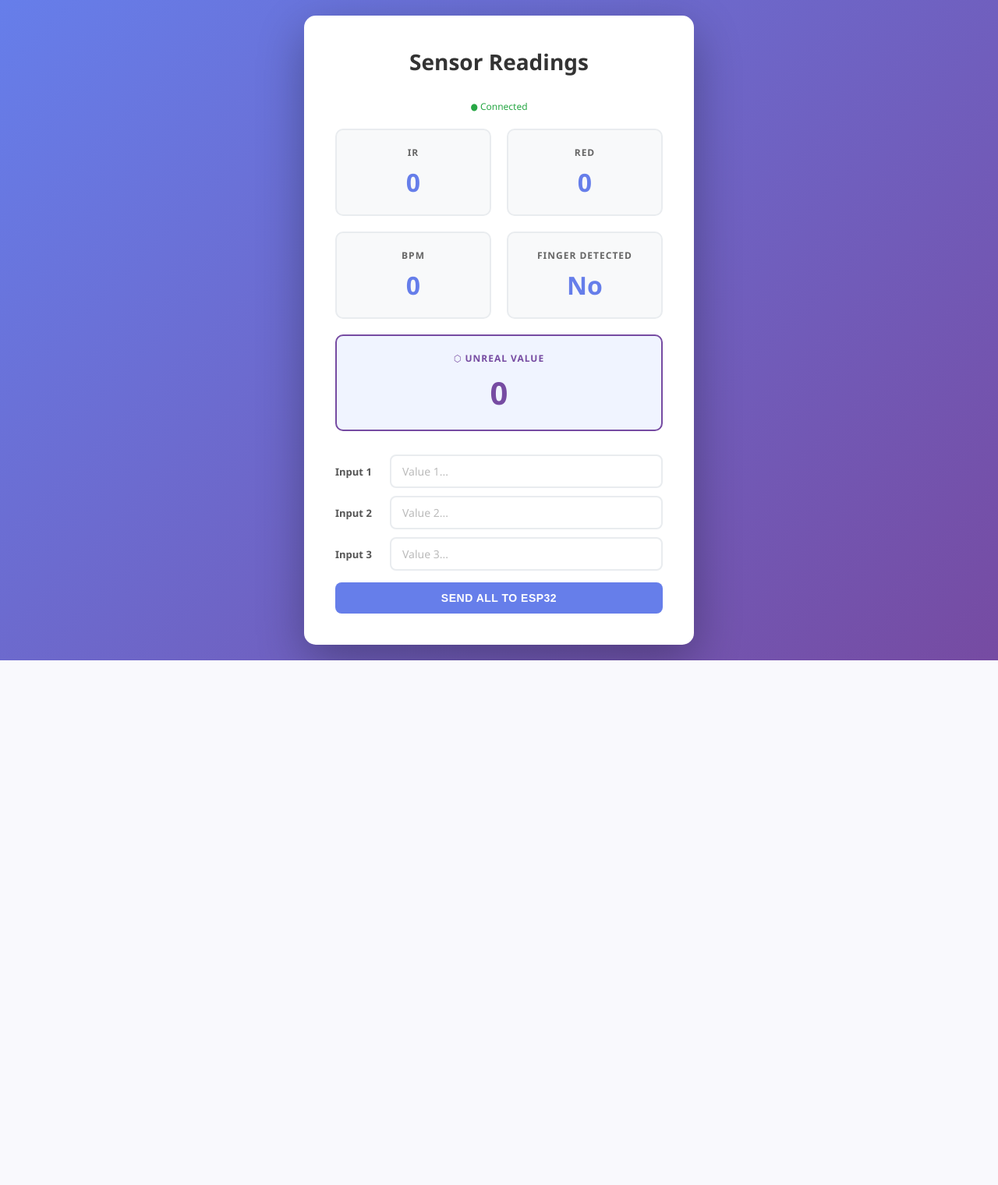
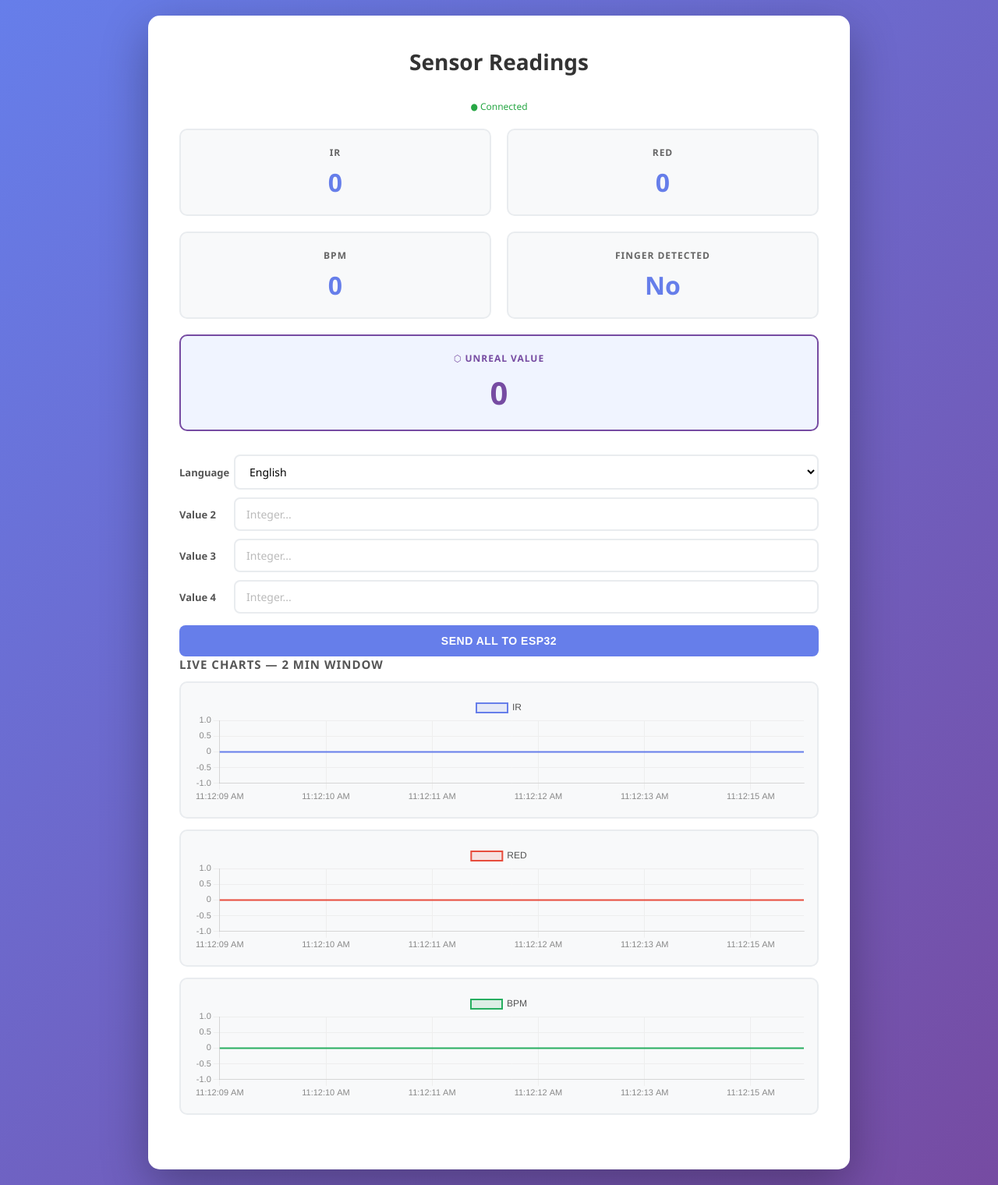
Before and after one commit to aruniankur/claustrophobiacodeforwebsite, a Flask app: page / in a window 1280 px wide. Shown: the whole page at 78% size. Before the commit the page ends 847 px from the top, so only its background shows below. Run offline with Flask 3, Linux system fonts and the light colour scheme.

Commit message:
added chart

```diff
--- a/main.py
+++ b/main.py
@@ -97,15 +97,16 @@ def data():
 def trigger():
     try:
         data = request.json or {}
-        msg1 = data.get("msg1", "")
-        msg2 = data.get("msg2", "")
-        msg3 = data.get("msg3", "")
+        msg1 = data.get("msg1", 0)
+        msg2 = data.get("msg2", 0)
+        msg3 = data.get("msg3", 0)
+        msg4 = data.get("msg4", 0)
 
         url = f"http://{ESP32_IP}/message"
-        response = requests.get(url, params={"msg1": msg1, "msg2": msg2, "msg3": msg3}, timeout=5)
+        response = requests.get(url, params={"msg1": msg1, "msg2": msg2, "msg3": msg3, "msg4": msg4}, timeout=5)
 
-        print(f"[TRIGGER] msg1='{msg1}' msg2='{msg2}' msg3='{msg3}'")
-        return jsonify({"status": "sent", "msg1": msg1, "msg2": msg2, "msg3": msg3}), 200
+        print(f"[TRIGGER] msg1(lang)={msg1} msg2={msg2} msg3={msg3} msg4={msg4}")
+        return jsonify({"status": "sent", "msg1": msg1, "msg2": msg2, "msg3": msg3, "msg4": msg4}), 200
     except Exception as e:
         print(f"[TRIGGER] Error: {str(e)}")
         return jsonify({"status": "failed", "error": str(e)}), 500
--- a/templates/index.html
+++ b/templates/index.html
@@ -25,7 +25,7 @@
         border-radius: 15px;
         box-shadow: 0 20px 60px rgba(0, 0, 0, 0.3);
         padding: 40px;
-        max-width: 500px;
+        max-width: 900px;
         width: 100%;
     }
 
@@ -128,7 +128,8 @@
         flex-shrink: 0;
     }
 
-    .input-row input {
+    .input-row input,
+    .input-row select {
         flex: 1;
         padding: 10px 14px;
         border: 2px solid #e9ecef;
@@ -136,9 +137,11 @@
         font-size: 14px;
         font-family: 'Segoe UI', Tahoma, Geneva, Verdana, sans-serif;
         transition: border-color 0.3s ease;
+        background: white;
     }
 
-    .input-row input:focus {
+    .input-row input:focus,
+    .input-row select:focus {
         outline: none;
         border-color: #667eea;
         box-shadow: 0 0 0 3px rgba(102, 126, 234, 0.1);
@@ -180,7 +183,34 @@
         opacity: 0.6;
         cursor: not-allowed;
     }
+
+    .chart-section {
+        margin-bottom: 30px;
+    }
+
+    .chart-section h2 {
+        color: #555;
+        font-size: 15px;
+        font-weight: 600;
+        text-transform: uppercase;
+        letter-spacing: 1px;
+        margin-bottom: 12px;
+    }
+
+    .chart-wrapper {
+        background: #f8f9fa;
+        border: 2px solid #e9ecef;
+        border-radius: 10px;
+        padding: 16px;
+        margin-bottom: 14px;
+    }
+
+    .chart-wrapper canvas {
+        width: 100% !important;
+        height: 140px !important;
+    }
 </style>
+<script src="https://cdn.jsdelivr.net/npm/chart.js@4.4.2/dist/chart.umd.min.js"></script>
 </head>
 
 <body>
@@ -215,20 +245,41 @@
 
     <div class="input-section">
         <div class="input-row">
-            <label>Input 1</label>
-            <input type="text" id="input1" placeholder="Value 1..." />
+            <label>Language</label>
+            <select id="input1">
+                <option value="1">English</option>
+                <option value="2">Hindi</option>
+                <option value="3">Bengali</option>
+            </select>
         </div>
         <div class="input-row">
-            <label>Input 2</label>
-            <input type="text" id="input2" placeholder="Value 2..." />
+            <label>Value 2</label>
+            <input type="number" id="input2" placeholder="Integer..." />
         </div>
         <div class="input-row">
-            <label>Input 3</label>
-            <input type="text" id="input3" placeholder="Value 3..." />
+            <label>Value 3</label>
+            <input type="number" id="input3" placeholder="Integer..." />
+        </div>
+        <div class="input-row">
+            <label>Value 4</label>
+            <input type="number" id="input4" placeholder="Integer..." />
         </div>
     </div>
     <div class="button-group">
         <button id="triggerBtn" onclick="sendTrigger()">Send All to ESP32</button>
+    </div>
+
+    <div class="chart-section">
+        <h2>Live Charts — 2 min window</h2>
+        <div class="chart-wrapper">
+            <canvas id="chartIR"></canvas>
+        </div>
+        <div class="chart-wrapper">
+            <canvas id="chartRED"></canvas>
+        </div>
+        <div class="chart-wrapper">
+            <canvas id="chartBPM"></canvas>
+        </div>
     </div>
 </div>
 
@@ -236,6 +287,78 @@
 
 let lastUpdate = Date.now();
 let isConnected = false;
+
+// ── Chart config ──────────────────────────────────────────────
+const WINDOW_MS  = 2 * 60 * 1000;   // 2-minute rolling window
+const POLL_MS    = 200;              // matches setInterval below
+
+function makeChart(canvasId, label, color) {
+    const ctx = document.getElementById(canvasId).getContext("2d");
+    return new Chart(ctx, {
+        type: "line",
+        data: {
+            labels: [],
+            datasets: [{
+                label: label,
+                data: [],
+                borderColor: color,
+                backgroundColor: color + "22",
+                borderWidth: 2,
+                pointRadius: 0,
+                tension: 0.3,
+                fill: true
+            }]
+        },
+        options: {
+            animation: false,
+            responsive: true,
+            maintainAspectRatio: false,
+            plugins: { legend: { labels: { color: "#555", font: { size: 12 } } } },
+            scales: {
+                x: {
+                    ticks: { maxTicksLimit: 6, color: "#888", font: { size: 11 } },
+                    grid: { color: "#eee" }
+                },
+                y: {
+                    ticks: { color: "#888", font: { size: 11 } },
+                    grid: { color: "#eee" }
+                }
+            }
+        }
+    });
+}
+
+const chartIR  = makeChart("chartIR",  "IR",  "#667eea");
+const chartRED = makeChart("chartRED", "RED", "#e74c3c");
+const chartBPM = makeChart("chartBPM", "BPM", "#27ae60");
+
+function pushPoint(chart, timeLabel, value) {
+    chart.data.labels.push(timeLabel);
+    chart.data.datasets[0].data.push(value);
+
+    // Drop points older than 2 minutes
+    const cutoff = Date.now() - WINDOW_MS;
+    while (chart.data.labels.length > 0) {
+        // labels stored as epoch ms for comparison, display as HH:MM:SS
+        const oldest = chart.data.labels[0];
+        if (typeof oldest === "object" && oldest.ts < cutoff) {
+            chart.data.labels.shift();
+            chart.data.datasets[0].data.shift();
+        } else break;
+    }
+    chart.update("none");
+}
+
+function timeLabel() {
+    const now = new Date();
+    const ts  = now.getTime();
+    const str = now.toLocaleTimeString();
+    // Return object so we can store both display string and raw ms
+    const obj = new String(str);
+    obj.ts = ts;
+    return obj;
+}
+// ─────────────────────────────────────────────────────────────
 
 async function updateData() {
     try {
@@ -248,6 +371,11 @@ async function updateData() {
         document.getElementById("bpm").innerText = data.bpm;
         document.getElementById("finger").innerText = data.finger ? "Yes" : "No";
         document.getElementById("unreal_value").innerText = (data.unreal_value !== undefined) ? data.unreal_value : "--";
+
+        const t = timeLabel();
+        pushPoint(chartIR,  t, data.ir);
+        pushPoint(chartRED, t, data.red);
+        pushPoint(chartBPM, t, data.bpm);
 
         if (!isConnected) {
             isConnected = true;
@@ -274,12 +402,13 @@ function setStatus(connected) {
 }
 
 async function sendTrigger() {
-    const v1 = document.getElementById("input1").value.trim();
+    const v1 = parseInt(document.getElementById("input1").value);  // language: 1/2/3
     const v2 = document.getElementById("input2").value.trim();
     const v3 = document.getElementById("input3").value.trim();
+    const v4 = document.getElementById("input4").value.trim();
 
-    if (!v1 && !v2 && !v3) {
-        alert("Please fill in at least one input!");
+    if (!v2 && !v3 && !v4) {
+        alert("Please fill in at least one value!");
         return;
     }
 
@@ -291,13 +420,14 @@ async function sendTrigger() {
         const res = await fetch("/trigger", {
             method: "POST",
             headers: { "Content-Type": "application/json" },
-            body: JSON.stringify({ msg1: v1, msg2: v2, msg3: v3 })
+            body: JSON.stringify({ msg1: v1, msg2: parseInt(v2) || 0, msg3: parseInt(v3) || 0, msg4: parseInt(v4) || 0 })
         });
         const data = await res.json();
         console.log("Trigger response:", data);
-        document.getElementById("input1").value = "";
+        document.getElementById("input1").value = "1";
         document.getElementById("input2").value = "";
         document.getElementById("input3").value = "";
+        document.getElementById("input4").value = "";
         alert("Sent to ESP32!");
     } catch (err) {
         console.error("Trigger error:", err);
```
Also changed, not shown: 1 other file.
